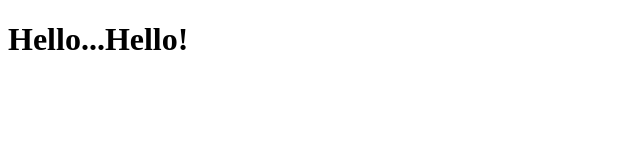
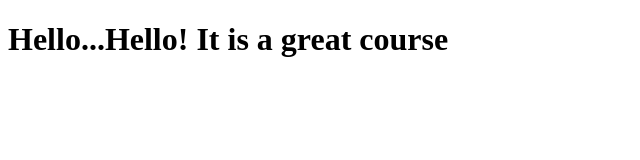
Before and after one commit to tzuling0209/coursera-test, a plain HTML site: page site/index.html in a window 1280 px wide. Shown: the whole page, without its empty margins (0-640 px from the left). Drawn offline with Linux system fonts and the light colour scheme.

Commit message:
small addtion to your page content

```diff
--- a/site/index.html
+++ b/site/index.html
@@ -4,7 +4,7 @@
 	<title> Hello, Coursera :)</title>
 </head>
 <body>
-<h1>Hello...Hello! </h1>
+<h1>Hello...Hello! It is a great course</h1>
 
 </body>
 </html>
```
